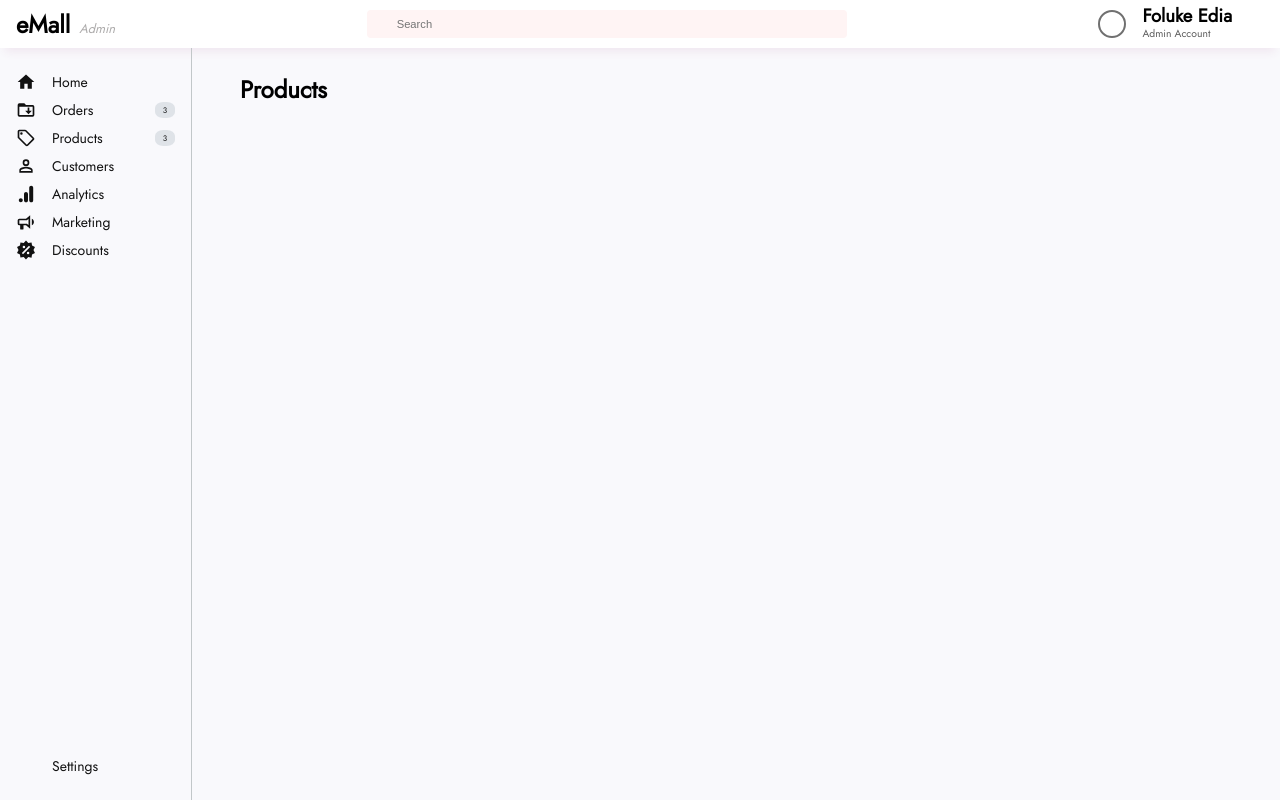
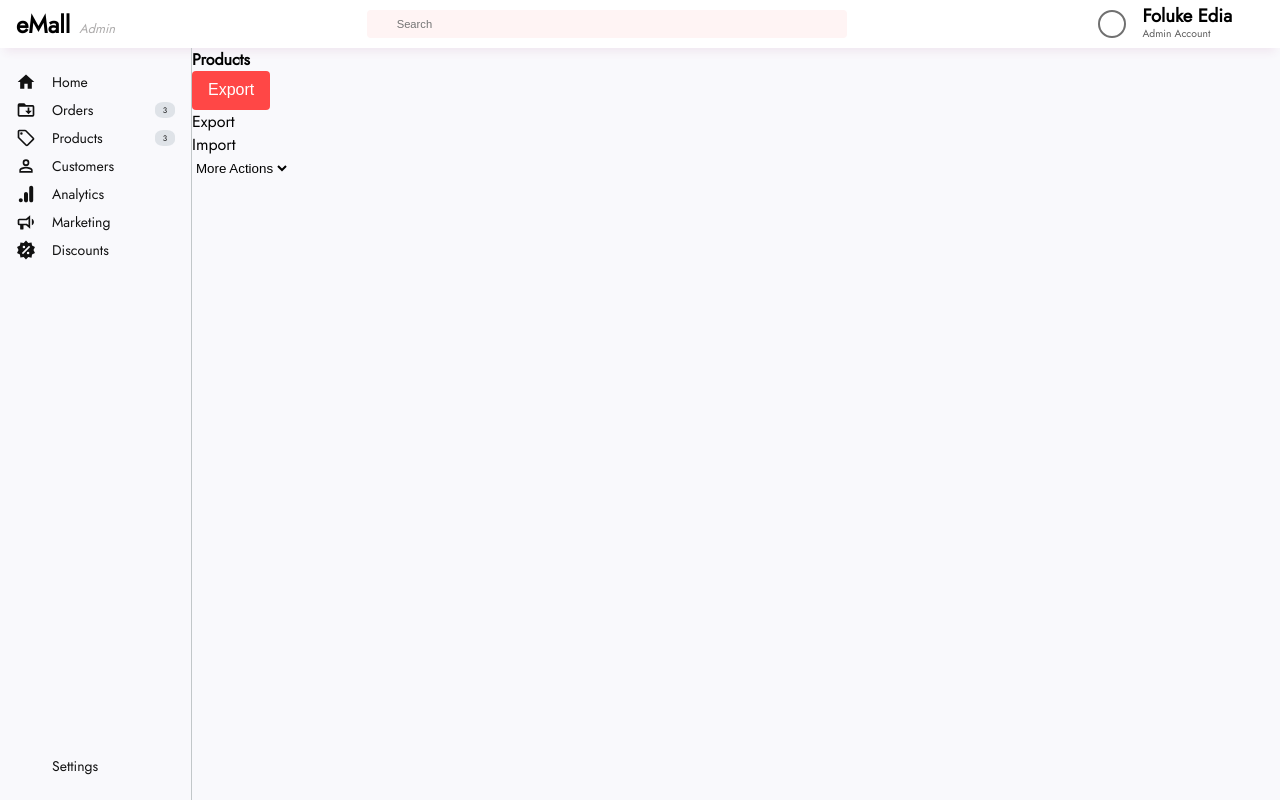
Before and after one commit to mrtoluadesina/garahub-admin, a React (Create React App) app: page /products in a window 1280 px wide. Built offline with nearby package versions, Linux system fonts and the light colour scheme.

Commit message:
create product header

```diff
--- a/src/Views/Products/index.js
+++ b/src/Views/Products/index.js
@@ -1,11 +1,40 @@
-import React from 'react';
+import React from "react";
+import Icon from "@mdi/react";
 
-import './styles.scss';
+import { mdiChevronLeft, mdiChevronDown } from "@mdi/js";
+
+import OrderButton from "../../Components/OrderButton/index";
+import Dropdown from "../../Components/Dropdown/index";
+import Card from "../../Components/Card";
+import Table from "../../Components/Table";
+import Input from "../../Components/Input";
+import TableData from "../../utils/tabledata";
+import ProductTab from "../../Components/AbandonedTab";
+
+import "./styles.scss";
 
 export default props => {
   return (
-    <div className="products-section">
-      <h2>Products</h2>
+    <div className="product-row">
+      <div className="container">
+        <div className="product-header">
+          <h4 className="product">Products</h4>
+          <div className="productbtn">
+            <OrderButton value="Export" />
+          </div>
+        </div>
+        <ul className="product-ul">
+          <li className="export">Export</li>
+          <li className="export">Import</li>
+          <li>
+            <Dropdown>
+              <option>More Actions</option>
+              <option>Open</option>
+            </Dropdown>
+          </li>
+        </ul>
+
+      </div>
     </div>
   );
 };
```
